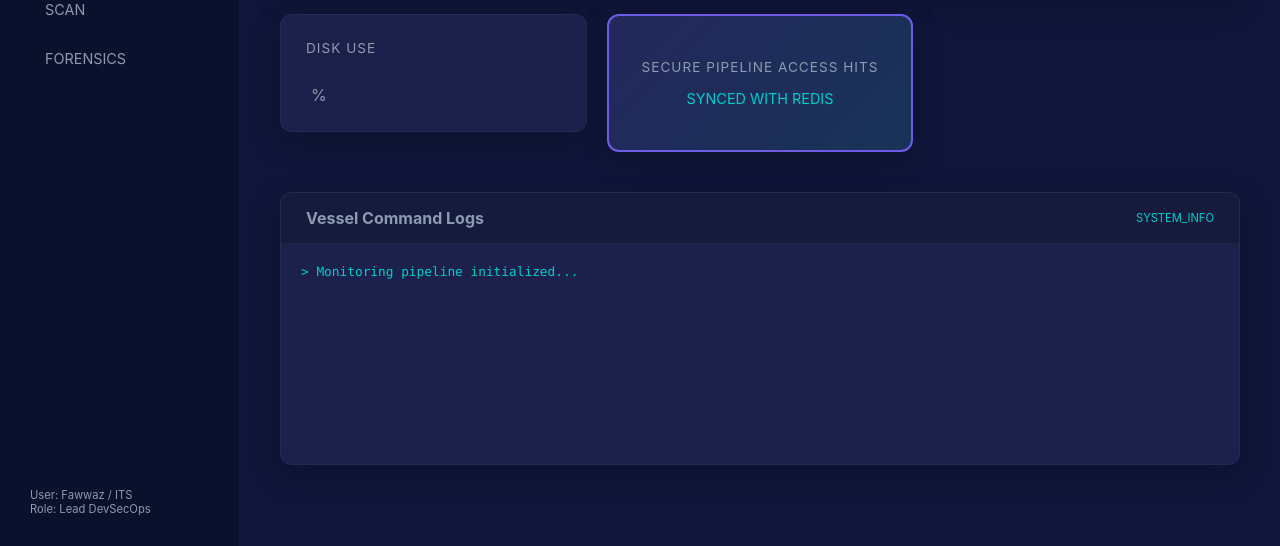
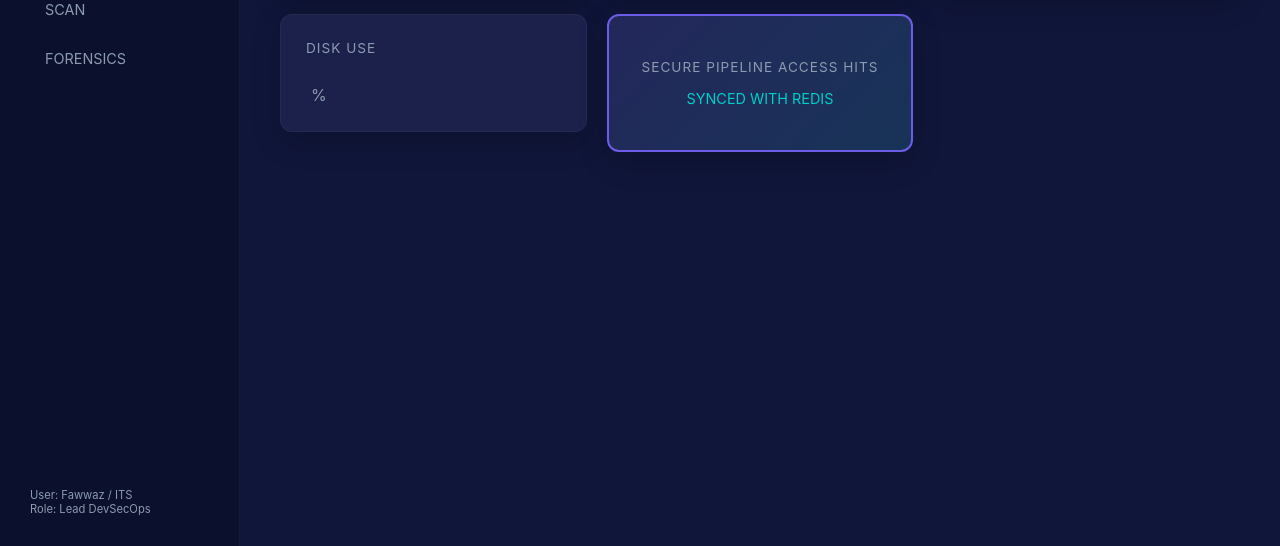
Before and after one commit to lnkdevasc/vessel-tracker, a Flask app: template templates/index.html in a window 1280 px wide. Shown: the part 254-800 px from the top of the page. Run offline with Flask 3, Linux system fonts and the light colour scheme; the template is opened without the code that fills it, so the values that code supplies are empty; parts of the project's set-up code (start-up, migrations or seed data) failed here and were passed over.

Commit message:
UPDATED MONITORING WITH PROMETHEUS & GRAFANA (Updated app.py, docker-compose.yml, prometheus.yml, index.html)

```diff
--- a/app.py
+++ b/app.py
@@ -1,17 +1,10 @@
-import logging
-from flask import Flask, render_template, redirect, url_for, jsonify
+from flask import Flask, render_template, redirect, url_for
 import redis
 import os
 
 app = Flask(__name__)
 
-# --- NEW: Setup Logging to a file ---
-logging.basicConfig(
-    filename='/app/vessel.log',
-    level=logging.INFO,
-    format='%(asctime)s %(levelname)s: %(message)s'
-)
-
+# Standard connection to Redis
 r = redis.Redis(
     host='vessel-db',
     port=6379,
@@ -21,34 +14,21 @@
 
 @app.route('/')
 def index():
+    # Increment the counter
     hits = r.incr('hits')
-    app.logger.info(f"Dashboard accessed. Total hits: {hits}")
 
     vessel_data = {
         "ship_name": "Surabaya Express",
         "status": "Active",
-        "location": "Madura Strait",
-        "cpu_telemetry": 32.8,
-        "mem_telemetry": 58.9,
-        "disk_telemetry": 52
+        "location": "Madura Strait"
     }
+
     return render_template('index.html', vessel=vessel_data, count=hits)
-
-# --- NEW: Monitoring Route ---
-@app.route('/logs')
-def get_logs():
-    try:
-        with open('/app/vessel.log', 'r') as f:
-            # Get the last 10 lines of logs
-            lines = f.readlines()
-            return jsonify(lines[-10:])
-    except Exception as e:
-        return jsonify([f"Error reading logs: {str(e)}"])
 
 @app.route('/refresh')
 def refresh():
-    app.logger.warning("Manual refresh triggered by user.")
     return redirect(url_for('index'))
 
 if __name__ == "__main__":
+    # Keeping it simple and lightweight
     app.run(host='0.0.0.0', port=5000)
--- a/templates/index.html
+++ b/templates/index.html
@@ -97,37 +97,6 @@
 
         .stat-card-main .card-value { font-size: 4rem; color: #fff; text-shadow: 0 0 15px rgba(108, 92, 231, 0.4); }
 
-        /* --- Log Tab (Clean Terminal) --- */
-        .logs-section {
-            background-color: var(--bg-card);
-            border-radius: var(--radius);
-            border: 1px solid var(--border-soft);
-            box-shadow: var(--shadow);
-            overflow: hidden;
-        }
-
-        .logs-header {
-            padding: 15px 25px;
-            border-bottom: 1px solid var(--border-soft);
-            display: flex;
-            justify-content: space-between;
-            align-items: center;
-            background: #161b3d;
-        }
-
-        .logs-header h3 { margin: 0; font-size: 1rem; color: var(--text-muted); }
-
-        .log-list {
-            padding: 20px;
-            font-family: 'SFMono-Regular', Consolas, 'Liberation Mono', Menlo, monospace;
-            font-size: 0.8rem;
-            color: var(--accent-teal);
-            height: 180px;
-            overflow-y: scroll;
-        }
-        .log-entry { margin-bottom: 6px; }
-        .log-entry .timestamp { color: var(--text-muted); margin-right: 10px; }
-
         /* --- Simple Button --- */
         .btn-refresh {
             background-color: var(--accent-teal);
@@ -198,35 +167,6 @@
                 <div style="font-size: 0.9rem; color: var(--accent-teal);">SYNCED WITH REDIS</div>
             </div>
         </div>
-
-        <div class="logs-section">
-            <div class="logs-header">
-                <h3>Vessel Command Logs</h3>
-                <div style="font-size: 0.7rem; color: var(--accent-teal);">SYSTEM_INFO</div>
-            </div>
-            <div class="log-list" id="log-box">
-                <div class="log-entry">> Monitoring pipeline initialized...</div>
-            </div>
-        </div>
     </div>
-
-    <script>
-        function fetchLogs() {
-            fetch('/logs')
-                .then(response => response.json())
-                .then(data => {
-                    const logBox = document.getElementById('log-box');
-                    logBox.innerHTML = '';
-                    data.forEach(line => {
-                        const div = document.createElement('div');
-                        div.className = 'log-entry';
-                        const timeSpan = '<span class="timestamp">[SYSTEM]</span>';
-                        div.innerHTML = '> ' + timeSpan + line;
-                        logBox.appendChild(div);
-                    });
-                });
-        }
-        setInterval(fetchLogs, 3000);
-    </script>
 </body>
 </html>
```
Also changed, not shown: docker-compose.yml (+32 -0 lines), prometheus.yml (added, +7 -0 lines).
